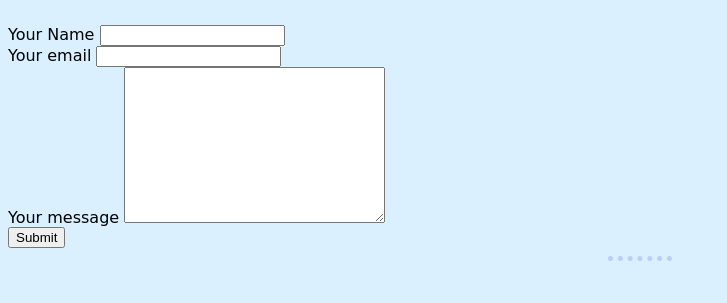
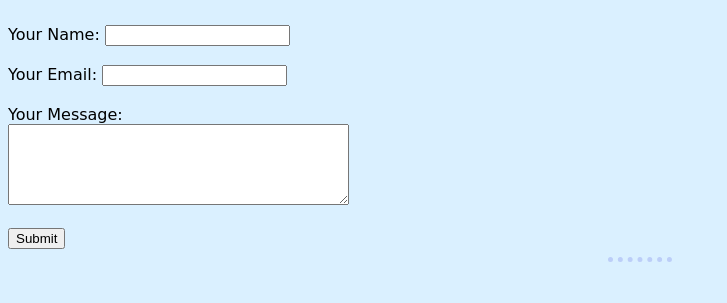
Before and after one commit to Avni-0101/CV-, a plain HTML site: page contactdetails.html in a window 1280 px wide. Shown: the part 260-563 px from the top of the page, without its empty margins (0-727 px from the left). Drawn offline with Linux system fonts and the light colour scheme.

Commit message:
Update contactdetails.html

```diff
--- a/contactdetails.html
+++ b/contactdetails.html
@@ -20,15 +20,17 @@
     <hr>
     <br>
     <h1>Directly To My Inbox 📧</h1><br>
-    <form  action="mailto:avnib116@gmail.com" method="post" enctype="text/plain">
-      <label>Your Name</label>
-      <input type="text" name="" value=""> <br>
-      <label>Your email</label>
-      <input type="email" name="" value=""> <br>
-      <label>Your message</label>
-      <textarea name="name" rows="10" cols="30"></textarea><br>
-      <input type="submit" name="" >
-    </form>
+    <form action="mailto:avnib116@gmail.com" method="post" enctype="text/plain">
+        <label>Your Name:</label>
+        <input type="text" name="your name">
+        <br><br>
+        <label>Your Email:</label>
+        <input type="email" name="your email">
+        <br><br>
+        <label>Your Message:</label><br>
+        <textarea name="your message" cols="40" rows="5"></textarea>
+        <br><br>
+        <input type="submit" value="Submit" name="">
     <hr>
     <br>
     <h1>Back To Home Page </h1>
```
